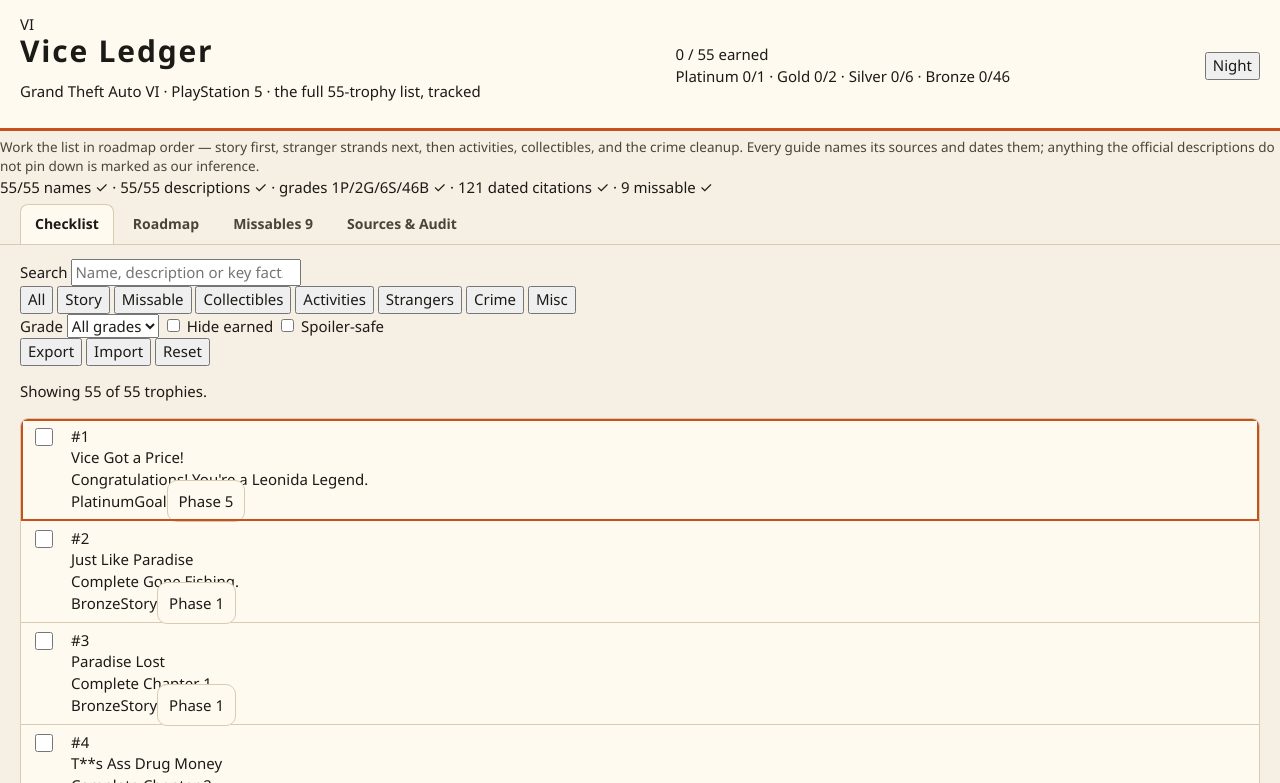
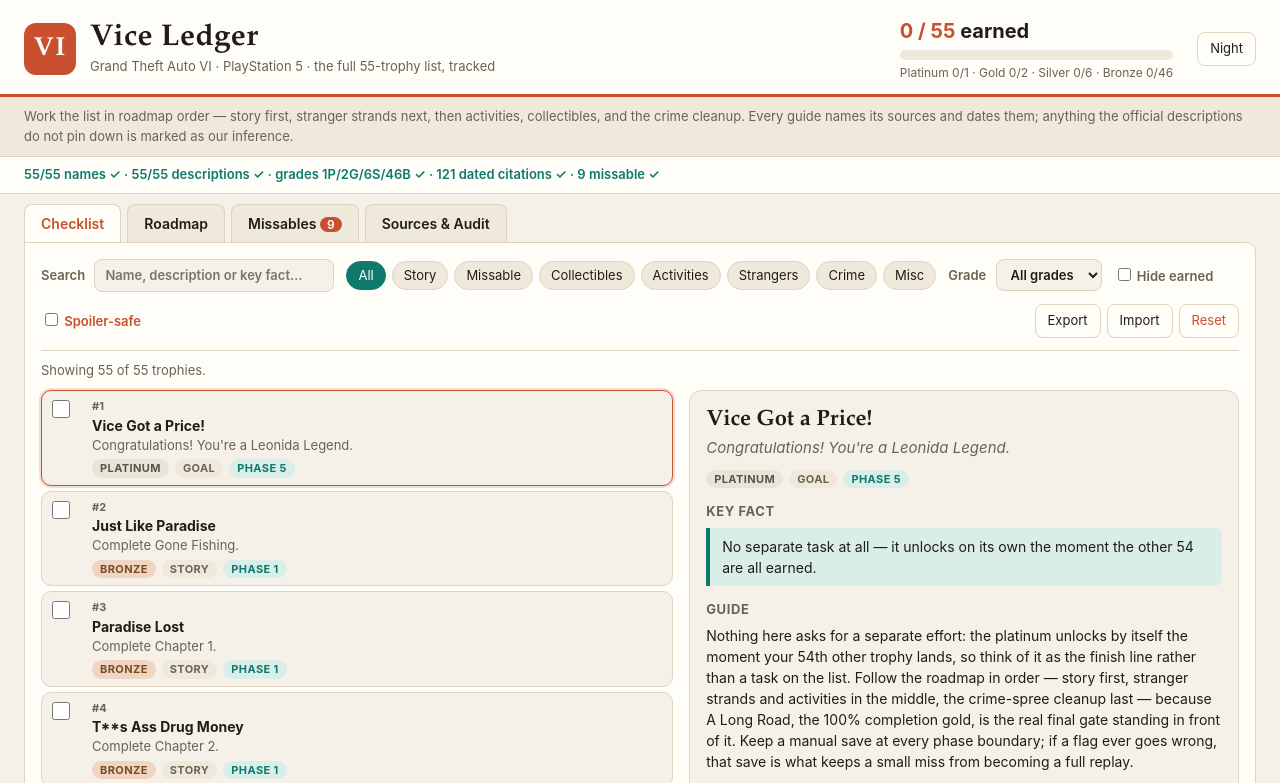
Before and after one commit to RieryBuild/makefun-gta6-trophy-guide-01-v2, a plain HTML site: page app/index.html in a window 1280 px wide. Shown: the top 783 px of the page. Drawn offline with Linux system fonts and the light colour scheme.

Commit message:
Vice Ledger rebuild: app/style.css

```diff
--- a/app/style.css
+++ b/app/style.css
@@ -1,154 +1,280 @@
-/* Vice Ledger v2 — committed palette: warm paper by day, deep ink by night, sunset-orange accent in both. */
+/* Vice Ledger — paper / night themes, coral + teal accents. */
 :root {
-  --paper: #f6efe3; --paper2: #fffaf0; --ink: #1c1a16; --ink2: #4a4438;
-  --line: #d8cbb2; --accent: #c8501a; --accent2: #0e6b6b; --gold: #8a6d00;
-  --good: #1e7a34; --warn: #a33d00; --chip: #efe6d2; --card: #fffaf0;
-  --shadow: rgba(28, 26, 22, .14);
+  --coral: #c8502e;
+  --coral-soft: #f3ddd4;
+  --teal: #0e7a6d;
+  --teal-soft: #d9ede9;
+  --radius: 10px;
+}
+html[data-theme="paper"] {
+  --bg: #f5f1e8;
+  --panel: #fffdf8;
+  --panel2: #efe9dc;
+  --ink: #211d16;
+  --muted: #6b6252;
+  --line: #ddd3bf;
+  --shadow: rgba(60, 45, 20, 0.12);
 }
 html[data-theme="night"] {
-  --paper: #14161c; --paper2: #1b1e26; --ink: #f0e9d8; --ink2: #b9b2a0;
-  --line: #343947; --accent: #ff8a4d; --accent2: #4fc4c4; --gold: #e8c33a;
-  --good: #6fd598; --warn: #ffb199; --chip: #232733; --card: #1b1e26;
-  --shadow: rgba(0, 0, 0, .4);
+  --bg: #12161d;
+  --panel: #1a2029;
+  --panel2: #232b36;
+  --ink: #e9e4d8;
+  --muted: #9aa3ad;
+  --line: #333d49;
+  --shadow: rgba(0, 0, 0, 0.4);
+  --coral-soft: #3a2320;
+  --teal-soft: #14332e;
 }
 * { box-sizing: border-box; }
-body { margin: 0; background: var(--paper); color: var(--ink);
-  font: 15px/1.45 "Segoe UI", system-ui, -apple-system, Roboto, "Helvetica Neue", Arial, sans-serif; }
-h1 { font-size: 30px; letter-spacing: .06em; margin: 0; line-height: 1; }
-button, input, select { font: inherit; color: inherit; }
-button { cursor: pointer; }
-
-/* Masthead */
-.masthead { display: flex; justify-content: space-between; align-items: center; gap: 16px;
-  padding: 14px 20px 10px; border-bottom: 3px solid var(--accent); background: var(--paper2); }
-.mast-left { display: flex; align-items: center; gap: 12px; }
-.mark { width: 52px; height: 52px; border-radius: 8px; background: var(--accent); color: #fff;
-  display: grid; place-items: center; font-size: 26px; font-weight: 800; letter-spacing: .02em; }
-.sub { margin: 4px 0 0; color: var(--ink2); font-size: 13px; }
-.mast-right { display: flex; gap: 8px; }
-.mast-right button { border: 1px solid var(--line); background: var(--chip); border-radius: 6px; padding: 7px 10px; font-size: 13px; }
-.mast-right button[aria-pressed="true"] { background: var(--accent); color: #fff; border-color: var(--accent); }
-
-/* Audit strip — visible on every view */
-.audit { display: flex; flex-wrap: wrap; gap: 6px 14px; padding: 8px 20px;
-  background: var(--accent2); color: #fff; font-size: 12.5px; font-weight: 600; }
-.audit span { white-space: nowrap; }
-
-/* Hero */
-.hero { display: flex; justify-content: space-between; align-items: center; gap: 24px; padding: 14px 20px 8px; }
-.big-count { font-size: 34px; font-weight: 800; line-height: 1; }
-.big-count .of { font-size: 18px; font-weight: 600; color: var(--ink2); }
-.bar { height: 12px; background: var(--chip); border-radius: 6px; margin-top: 8px; width: min(520px, 52vw); overflow: hidden; }
-.bar-fill { height: 100%; background: linear-gradient(90deg, var(--accent2), var(--accent)); width: 0%; }
-.hero-note { margin: 7px 0 0; color: var(--ink2); font-size: 13.5px; }
-.grade-chips { display: flex; gap: 8px; flex-wrap: wrap; }
-.gchip { border: 1px solid var(--line); background: var(--card); border-radius: 8px; padding: 8px 11px;
-  font-size: 13px; text-align: center; min-width: 86px; box-shadow: 0 1px 2px var(--shadow); }
-.gchip b { display: block; font-size: 16px; }
-.gchip.platinum b { color: var(--accent2); } .gchip.gold b { color: var(--gold); }
-.gchip.silver b { color: #6d7a8a; } .gchip.bronze b { color: #9a5b2e; }
-
-/* Tabs */
-.tabs { display: flex; gap: 4px; padding: 6px 20px 0; border-bottom: 1px solid var(--line); }
-.tab { border: 1px solid transparent; border-bottom: 0; background: transparent; padding: 9px 14px;
-  font-weight: 700; font-size: 14px; border-radius: 8px 8px 0 0; color: var(--ink2); }
-.tab.active { background: var(--card); border-color: var(--line); color: var(--ink); }
-.view { display: none; padding: 14px 20px 20px; }
+body {
+  margin: 0;
+  background: var(--bg);
+  color: var(--ink);
+  font: 15px/1.5 -apple-system, "Segoe UI", Roboto, Helvetica, Arial, sans-serif;
+}
+h1, h2, .vi-badge {
+  font-family: Iowan Old Style, Palatino, Palatino Linotype, Georgia, serif;
+}
+.masthead {
+  display: flex;
+  gap: 24px;
+  align-items: center;
+  flex-wrap: wrap;
+  padding: 16px 24px 12px;
+  border-bottom: 3px solid var(--coral);
+  background: var(--panel);
+}
+.brand { display: flex; gap: 14px; align-items: center; }
+.vi-badge {
+  display: grid;
+  place-items: center;
+  width: 52px;
+  height: 52px;
+  border-radius: 12px;
+  background: var(--coral);
+  color: #fff;
+  font-size: 26px;
+  font-weight: 700;
+  letter-spacing: 1px;
+}
+.brand h1 { margin: 0; font-size: 30px; line-height: 1.1; letter-spacing: 0.5px; }
+.tagline { margin: 2px 0 0; color: var(--muted); font-size: 13px; }
+.progress { margin-left: auto; min-width: 260px; }
+.progress-count { font-size: 20px; font-weight: 700; }
+.progress-count span { color: var(--coral); }
+.progress-track {
+  height: 10px;
+  border-radius: 6px;
+  background: var(--panel2);
+  overflow: hidden;
+  margin: 4px 0;
+}
+.progress-fill { height: 100%; background: linear-gradient(90deg, var(--teal), var(--coral)); }
+.progress-grades { font-size: 12px; color: var(--muted); }
+.btn {
+  border: 1px solid var(--line);
+  background: var(--panel);
+  color: var(--ink);
+  border-radius: 8px;
+  padding: 6px 12px;
+  cursor: pointer;
+  font: inherit;
+  font-size: 13px;
+}
+.btn:hover { border-color: var(--coral); }
+.btn.ghost { background: transparent; }
+.btn.danger { color: var(--coral); }
+.hero-note {
+  margin: 0;
+  padding: 10px 24px;
+  font-size: 13px;
+  color: var(--muted);
+  border-bottom: 1px solid var(--line);
+  background: var(--panel2);
+}
+.audit-strip {
+  padding: 8px 24px;
+  font-size: 13px;
+  font-weight: 600;
+  color: var(--teal);
+  border-bottom: 1px solid var(--line);
+  background: var(--panel);
+}
+.tabs {
+  display: flex;
+  gap: 6px;
+  padding: 10px 24px 0;
+}
+.tab {
+  border: 1px solid var(--line);
+  border-bottom: none;
+  background: var(--panel2);
+  color: var(--ink);
+  border-radius: 8px 8px 0 0;
+  padding: 8px 16px;
+  cursor: pointer;
+  font: inherit;
+  font-weight: 600;
+  font-size: 14px;
+}
+.tab.active { background: var(--panel); color: var(--coral); }
+.tab-count {
+  background: var(--coral);
+  color: #fff;
+  border-radius: 10px;
+  padding: 0 7px;
+  font-size: 12px;
+}
+main { padding: 0 24px 24px; }
+.view { display: none; background: var(--panel); border: 1px solid var(--line); border-radius: 0 10px 10px 10px; padding: 16px; }
 .view.active { display: block; }
-.view-intro { margin: 0 0 12px; font-size: 14px; max-width: 1050px; }
-.view-note { color: var(--ink2); font-size: 12.5px; }
-
-/* Checklist */
-.filters { display: flex; gap: 6px; flex-wrap: wrap; margin-bottom: 10px; }
-.fchip { border: 1px solid var(--line); background: var(--card); border-radius: 20px; padding: 5px 12px; font-size: 13px; }
-.fchip.active { background: var(--accent); color: #fff; border-color: var(--accent); }
-.check-wrap { display: grid; grid-template-columns: minmax(0, 1.35fr) minmax(340px, 1fr); gap: 16px; align-items: start; }
-.list-tools { display: flex; gap: 8px; align-items: center; margin-bottom: 8px; }
-.list-tools input[type="search"] { flex: 1; padding: 7px 9px; border: 1px solid var(--line); border-radius: 6px; background: var(--card); }
-.list-tools select { padding: 7px; border: 1px solid var(--line); border-radius: 6px; background: var(--card); }
-.hide-earned { font-size: 13px; white-space: nowrap; }
-.shown { font-size: 12.5px; color: var(--ink2); white-space: nowrap; }
-.trophy-list { list-style: none; margin: 0; padding: 0; border: 1px solid var(--line); border-radius: 8px; overflow: hidden; background: var(--card); }
-.trophy-list li { display: grid; grid-template-columns: 30px 1fr auto; gap: 4px 10px; padding: 7px 10px;
-  border-bottom: 1px solid var(--line); cursor: pointer; align-items: start; }
-.trophy-list li:last-child { border-bottom: 0; }
-.trophy-list li:hover { background: var(--chip); }
-.trophy-list li.selected { outline: 2px solid var(--accent); outline-offset: -2px; }
-.trophy-list li.earned .tname { text-decoration: line-through; color: var(--ink2); }
-.trophy-list input { width: 18px; height: 18px; margin-top: 2px; accent-color: var(--accent2); }
-.tname { font-weight: 700; font-size: 14px; }
-.tdesc { font-size: 12.5px; color: var(--ink2); }
-.tkey { font-size: 12.5px; color: var(--accent2); grid-column: 2; }
-.grade { font-size: 11px; font-weight: 800; letter-spacing: .05em; text-transform: uppercase;
-  border-radius: 4px; padding: 2px 6px; border: 1px solid var(--line); white-space: nowrap; }
-.grade.platinum { background: #0e6b6b; color: #fff; } .grade.gold { background: #e8c33a; color: #222; }
-.grade.silver { background: #c8d2dc; color: #222; } .grade.bronze { background: #d98a4b; color: #fff; }
-.tag { font-size: 11px; border: 1px solid var(--line); border-radius: 10px; padding: 1px 7px; color: var(--ink2); white-space: nowrap; }
-.tag.miss { border-color: var(--warn); color: var(--warn); font-weight: 700; }
-.tags { grid-column: 3; grid-row: 1; display: flex; gap: 4px; flex-direction: column; align-items: flex-end; }
-
-/* Detail pane */
-.detail { position: sticky; top: 10px; border: 1px solid var(--line); border-radius: 10px; background: var(--card);
-  padding: 14px 16px; box-shadow: 0 2px 6px var(--shadow); max-height: calc(100vh - 40px); overflow: auto; }
-.detail h2 { margin: 0 0 2px; font-size: 20px; }
-.detail .official { font-size: 13.5px; color: var(--ink2); border-left: 3px solid var(--accent2); padding-left: 10px; margin: 10px 0; }
-.detail .guide-text { font-size: 14.5px; }
-.keyfact-box { background: var(--chip); border-radius: 8px; padding: 9px 11px; font-size: 13.5px; margin: 10px 0; }
-.keyfact-box b { color: var(--accent); }
-.miss-banner { background: #fdeeda; border: 1px solid var(--warn); color: var(--warn); border-radius: 8px;
-  padding: 9px 11px; font-size: 13.5px; margin: 10px 0; }
-html[data-theme="night"] .miss-banner { background: #3a2417; }
-.src-list { margin: 10px 0; padding: 0; list-style: none; font-size: 13px; }
-.src-list li { padding: 5px 0; border-top: 1px dashed var(--line); }
-.src-list .sdate { color: var(--ink2); font-size: 12px; }
-.detail .meta { font-size: 12.5px; color: var(--ink2); }
-.earn-btn { margin-top: 10px; background: var(--accent2); color: #fff; border: 0; border-radius: 6px; padding: 9px 14px; font-weight: 700; }
-.earn-btn.earned { background: var(--good); }
-
-/* Roadmap — five columns, all 55 visible at once */
-.roadmap { display: grid; grid-template-columns: repeat(5, 1fr); gap: 10px; }
-.phase { border: 1px solid var(--line); border-radius: 10px; background: var(--card); padding: 10px 11px; }
-.phase h3 { margin: 0 0 2px; font-size: 14.5px; }
-.phase .pcount { font-size: 12px; color: var(--ink2); margin: 0 0 8px; }
-.phase ul { list-style: none; margin: 0; padding: 0; }
-.phase li { padding: 5px 0; border-top: 1px solid var(--line); font-size: 12.5px; line-height: 1.35; cursor: pointer; }
-.phase li:hover { background: var(--chip); }
-.phase li .pname { font-weight: 700; display: block; font-size: 12.5px; }
-.phase li .pkey { color: var(--ink2); }
-.phase li .miss-dot { color: var(--warn); font-weight: 800; }
-.phase li.done .pname { text-decoration: line-through; color: var(--ink2); }
-
-/* Missables */
-.miss-grid { display: grid; grid-template-columns: repeat(3, 1fr); gap: 12px; }
-.miss-card { border: 1px solid var(--warn); border-radius: 10px; background: var(--card); padding: 12px 13px; }
-.miss-card h3 { margin: 0 0 4px; font-size: 15.5px; }
-.miss-card p { margin: 6px 0; font-size: 13.5px; }
-.miss-card .save { background: var(--chip); border-radius: 6px; padding: 7px 9px; font-size: 13px; }
-.miss-card .save b { color: var(--accent); }
-
-/* Sources */
-.matrix { width: 100%; border-collapse: collapse; background: var(--card); font-size: 13.5px; margin-bottom: 14px; }
-.matrix th, .matrix td { border: 1px solid var(--line); padding: 8px 10px; text-align: left; vertical-align: top; }
-.matrix th { background: var(--chip); }
-.audit-detail { border: 1px solid var(--line); border-radius: 10px; background: var(--card); padding: 12px 14px; margin-bottom: 12px; }
-.audit-detail h3 { margin: 0 0 6px; font-size: 15px; }
-.audit-detail ul { margin: 0; padding-left: 20px; font-size: 13.5px; }
-.audit-detail li { margin: 3px 0; }
-.honesty { font-size: 13.5px; background: var(--chip); border-radius: 8px; padding: 10px 12px; }
-
-/* Save view */
-.save-row { display: flex; gap: 10px; flex-wrap: wrap; align-items: center; }
-.save-row button, .import-btn { border: 1px solid var(--line); background: var(--card); border-radius: 6px; padding: 9px 13px; font-weight: 700; }
-.import-btn input { display: none; }
-.save-note { color: var(--ink2); font-size: 13px; }
-.save-note code { background: var(--chip); padding: 1px 5px; border-radius: 4px; }
-
-footer { border-top: 1px solid var(--line); padding: 12px 20px 18px; color: var(--ink2); font-size: 12.5px; }
-footer p { margin: 0; max-width: 1100px; }
-@media (max-width: 900px) {
-  .check-wrap { grid-template-columns: 1fr; }
-  .detail { position: static; max-height: none; }
-  .roadmap { grid-template-columns: repeat(2, 1fr); }
-  .miss-grid { grid-template-columns: 1fr; }
-  .hero { flex-direction: column; align-items: flex-start; }
+.view-intro { margin: 0 0 14px; color: var(--muted); font-size: 14px; }
+.toolbar {
+  display: flex;
+  gap: 12px;
+  flex-wrap: wrap;
+  align-items: center;
+  padding-bottom: 12px;
+  border-bottom: 1px solid var(--line);
 }
+.search-box, .grade-box { font-size: 13px; font-weight: 600; color: var(--muted); }
+.search-box input, .grade-box select {
+  margin-left: 6px;
+  padding: 6px 10px;
+  border: 1px solid var(--line);
+  border-radius: 8px;
+  background: var(--bg);
+  color: var(--ink);
+  font: inherit;
+}
+.search-box input { width: 240px; }
+.chips { display: flex; gap: 6px; flex-wrap: wrap; }
+.chip {
+  border: 1px solid var(--line);
+  background: var(--panel2);
+  color: var(--ink);
+  border-radius: 16px;
+  padding: 4px 11px;
+  cursor: pointer;
+  font: inherit;
+  font-size: 13px;
+}
+.chip.active { background: var(--teal); border-color: var(--teal); color: #fff; }
+.check-toggle { font-size: 13px; font-weight: 600; color: var(--muted); cursor: pointer; }
+.check-toggle.spoiler { color: var(--coral); }
+.file-actions { margin-left: auto; display: flex; gap: 6px; }
+.result-line { font-size: 13px; color: var(--muted); margin: 10px 0; }
+.split { display: grid; grid-template-columns: minmax(0, 1.15fr) minmax(0, 1fr); gap: 16px; align-items: start; }
+.trophy-list { list-style: none; margin: 0; padding: 0; display: flex; flex-direction: column; gap: 5px; }
+.trophy-row {
+  display: grid;
+  grid-template-columns: 30px 1fr auto;
+  gap: 10px;
+  align-items: start;
+  padding: 7px 10px;
+  border: 1px solid var(--line);
+  border-radius: var(--radius);
+  background: var(--bg);
+  cursor: pointer;
+}
+.trophy-row:hover { border-color: var(--teal); }
+.trophy-row.selected { border-color: var(--coral); box-shadow: 0 0 0 2px var(--coral-soft); }
+.trophy-row.earned { opacity: 0.72; }
+.trophy-row input { width: 18px; height: 18px; margin: 2px 0 0; accent-color: var(--teal); cursor: pointer; }
+.trophy-num { font-size: 11px; color: var(--muted); font-weight: 700; }
+.trophy-name { font-weight: 700; font-size: 14px; }
+.trophy-name.hidden-name { color: var(--muted); font-style: italic; }
+.trophy-desc { font-size: 13px; color: var(--muted); }
+.trophy-meta { display: flex; gap: 6px; flex-wrap: wrap; margin-top: 4px; }
+.pill {
+  font-size: 11px;
+  font-weight: 700;
+  text-transform: uppercase;
+  letter-spacing: 0.4px;
+  border-radius: 10px;
+  padding: 1px 8px;
+  background: var(--panel2);
+  color: var(--muted);
+}
+.pill.platinum { background: #e8e4d8; color: #5b5646; }
+.pill.gold { background: #f3e2a8; color: #7a5f10; }
+.pill.silver { background: #e2e6ea; color: #525a63; }
+.pill.bronze { background: #f0d5c2; color: #7a4a22; }
+.pill.missable { background: var(--coral); color: #fff; }
+.pill.phase { background: var(--teal-soft); color: var(--teal); }
+.guide-pane {
+  position: sticky;
+  top: 12px;
+  border: 1px solid var(--line);
+  border-radius: 12px;
+  padding: 16px;
+  background: var(--bg);
+  max-height: calc(100vh - 40px);
+  overflow: auto;
+}
+.guide-pane h2 { margin: 0 0 4px; font-size: 22px; line-height: 1.2; }
+.guide-pane .official { color: var(--muted); font-style: italic; margin: 0 0 10px; }
+.keyfact {
+  border-left: 4px solid var(--teal);
+  background: var(--teal-soft);
+  padding: 8px 12px;
+  border-radius: 0 8px 8px 0;
+  margin: 0 0 12px;
+  font-size: 14px;
+}
+.missable-note {
+  border-left: 4px solid var(--coral);
+  background: var(--coral-soft);
+  padding: 8px 12px;
+  border-radius: 0 8px 8px 0;
+  margin: 0 0 12px;
+  font-size: 14px;
+}
+.guide-pane h3 { margin: 14px 0 6px; font-size: 13px; text-transform: uppercase; letter-spacing: 0.6px; color: var(--muted); }
+.guide-text { margin: 0; font-size: 14px; }
+.source-list { margin: 0; padding-left: 18px; font-size: 13px; color: var(--muted); }
+.source-list li { margin-bottom: 4px; }
+.source-list time { color: var(--teal); font-weight: 600; }
+.guide-empty { color: var(--muted); }
+.roadmap-grid { display: grid; grid-template-columns: repeat(5, minmax(0, 1fr)); gap: 12px; }
+.phase-col { border: 1px solid var(--line); border-radius: 12px; background: var(--bg); overflow: hidden; }
+.phase-head { padding: 10px 12px; background: var(--panel2); border-bottom: 1px solid var(--line); }
+.phase-head h3 { margin: 0; font-size: 15px; }
+.phase-head p { margin: 2px 0 0; font-size: 12px; color: var(--muted); }
+.phase-count { font-size: 12px; font-weight: 700; color: var(--teal); }
+.phase-items { list-style: none; margin: 0; padding: 8px; display: flex; flex-direction: column; gap: 6px; }
+.phase-item { border: 1px solid var(--line); border-radius: 8px; padding: 7px 9px; background: var(--panel); cursor: pointer; font-size: 13px; }
+.phase-item:hover { border-color: var(--teal); }
+.phase-item .trophy-name { font-size: 13px; }
+.phase-item .keyfact-line { color: var(--muted); font-size: 12px; margin-top: 2px; }
+.phase-item.earned { opacity: 0.6; }
+.phase-item.earned .trophy-name { text-decoration: line-through; }
+.missable-grid { display: grid; grid-template-columns: repeat(3, minmax(0, 1fr)); gap: 12px; }
+.missable-card { border: 1px solid var(--coral); border-radius: 12px; padding: 14px; background: var(--bg); cursor: pointer; }
+.missable-card:hover { box-shadow: 0 2px 10px var(--shadow); }
+.missable-card h3 { margin: 0 0 4px; font-size: 16px; }
+.missable-card .official { color: var(--muted); font-style: italic; font-size: 13px; margin: 0 0 8px; }
+.missable-card p { font-size: 13px; margin: 0 0 6px; }
+.matrix { display: flex; flex-direction: column; gap: 8px; margin-bottom: 20px; }
+.matrix-row { display: grid; grid-template-columns: 260px 110px 1fr; gap: 12px; padding: 10px 12px; border: 1px solid var(--line); border-radius: 8px; background: var(--bg); font-size: 13px; }
+.matrix-row.head { background: var(--panel2); font-weight: 700; }
+.audit-detail { font-size: 14px; }
+.audit-detail table { border-collapse: collapse; width: 100%; }
+.audit-detail td, .audit-detail th { border: 1px solid var(--line); padding: 7px 10px; text-align: left; font-size: 13px; }
+.audit-detail th { background: var(--panel2); }
+footer { padding: 16px 24px 28px; font-size: 12px; color: var(--muted); max-width: 980px; }
+.noscript { padding: 12px 24px; color: var(--coral); font-weight: 700; }
+@media (max-width: 1100px) {
+  .roadmap-grid { grid-template-columns: repeat(2, minmax(0, 1fr)); }
+  .missable-grid { grid-template-columns: repeat(2, minmax(0, 1fr)); }
+}
+@media (max-width: 820px) {
+  .split { grid-template-columns: 1fr; }
+  .guide-pane { position: static; max-height: none; }
+  .roadmap-grid, .missable-grid { grid-template-columns: 1fr; }
+  .matrix-row { grid-template-columns: 1fr; }
+  .masthead { padding: 12px 14px; }
+  main { padding: 0 14px 20px; }
+  .tabs { padding: 10px 14px 0; }
+}
```
